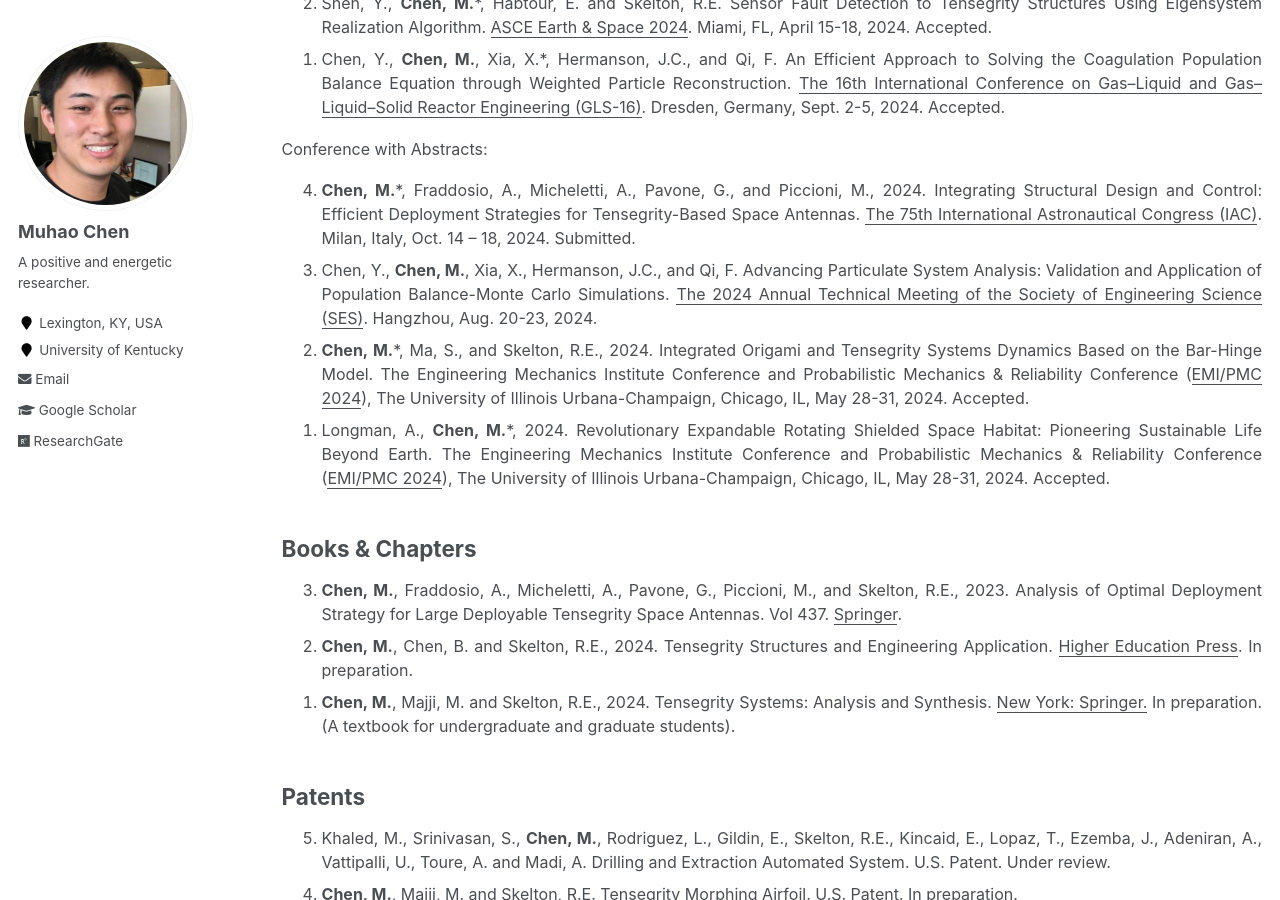
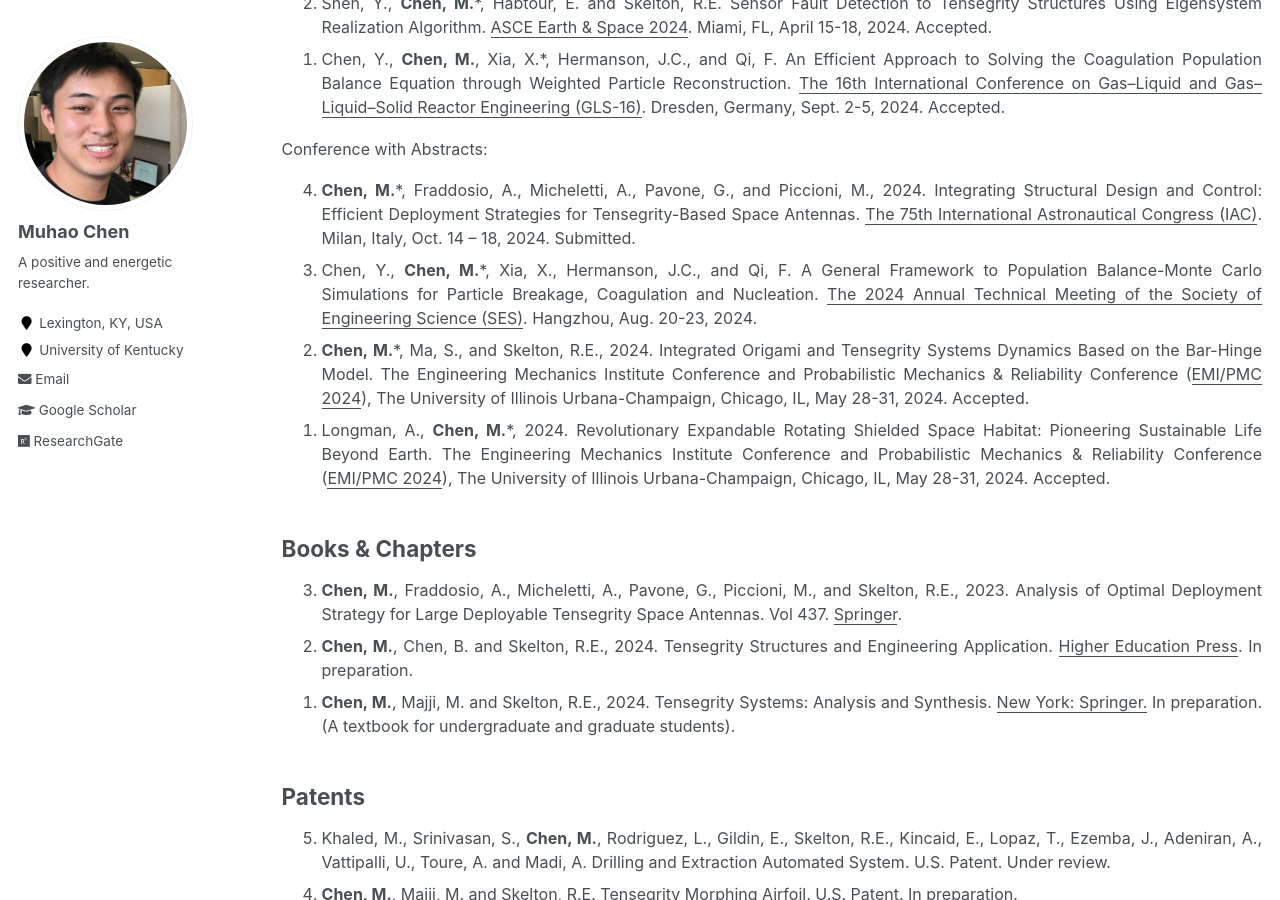
Before and after one commit to Muhao-Chen/muhao-chen.github.io, a Jekyll site: the page built from _pages/publication.md, in a window 1280 px wide and 900 px high, scrolled down 4100 px. Built offline with Jekyll 4.4.1, drawn with Linux system fonts in a browser that asks for light colours.

Commit message:
Update publication.md

```diff
--- a/_pages/publication.md
+++ b/_pages/publication.md
@@ -108,7 +108,7 @@ Portland, OR, Nov. 17 – 21, 2024. Submitted. </li>
 Conference with Abstracts:
 <ol reversed>
 <li><strong>Chen, M.</strong>*, Fraddosio, A., Micheletti, A., Pavone, G., and Piccioni, M., 2024. Integrating Structural Design and Control: Efficient Deployment Strategies for Tensegrity-Based Space Antennas. <u>The 75th International Astronautical Congress (IAC)</u>. Milan, Italy, Oct. 14 – 18, 2024. Submitted. </li>
-<li> Chen, Y., <strong>Chen, M.</strong>, Xia, X., Hermanson, J.C., and Qi, F. Advancing Particulate System Analysis: Validation and Application of Population Balance-Monte Carlo Simulations. <u>The 2024 Annual Technical Meeting of the Society of Engineering Science (SES)</u>. Hangzhou, Aug. 20-23, 2024.</li>
+<li> Chen, Y., <strong>Chen, M.</strong>*, Xia, X., Hermanson, J.C., and Qi, F. A General Framework to Population Balance-Monte Carlo Simulations for Particle Breakage, Coagulation and Nucleation. <u>The 2024 Annual Technical Meeting of the Society of Engineering Science (SES)</u>. Hangzhou, Aug. 20-23, 2024.</li>
 <li><strong>Chen, M.</strong>*, Ma, S., and Skelton, R.E., 2024. Integrated Origami and Tensegrity Systems Dynamics Based on the Bar-Hinge Model. The Engineering Mechanics Institute Conference and Probabilistic Mechanics & Reliability Conference (<u>EMI/PMC 2024</u>), The University of Illinois Urbana-Champaign, Chicago, IL, May 28-31, 2024. Accepted.</li>
 <li>Longman, A., <strong>Chen, M.</strong>*, 2024. Revolutionary Expandable Rotating Shielded Space Habitat: Pioneering Sustainable Life Beyond Earth. The Engineering Mechanics Institute Conference and Probabilistic Mechanics & Reliability Conference (<u>EMI/PMC 2024</u>), The University of Illinois Urbana-Champaign, Chicago, IL, May 28-31, 2024. Accepted.</li>
 </ol>
```
